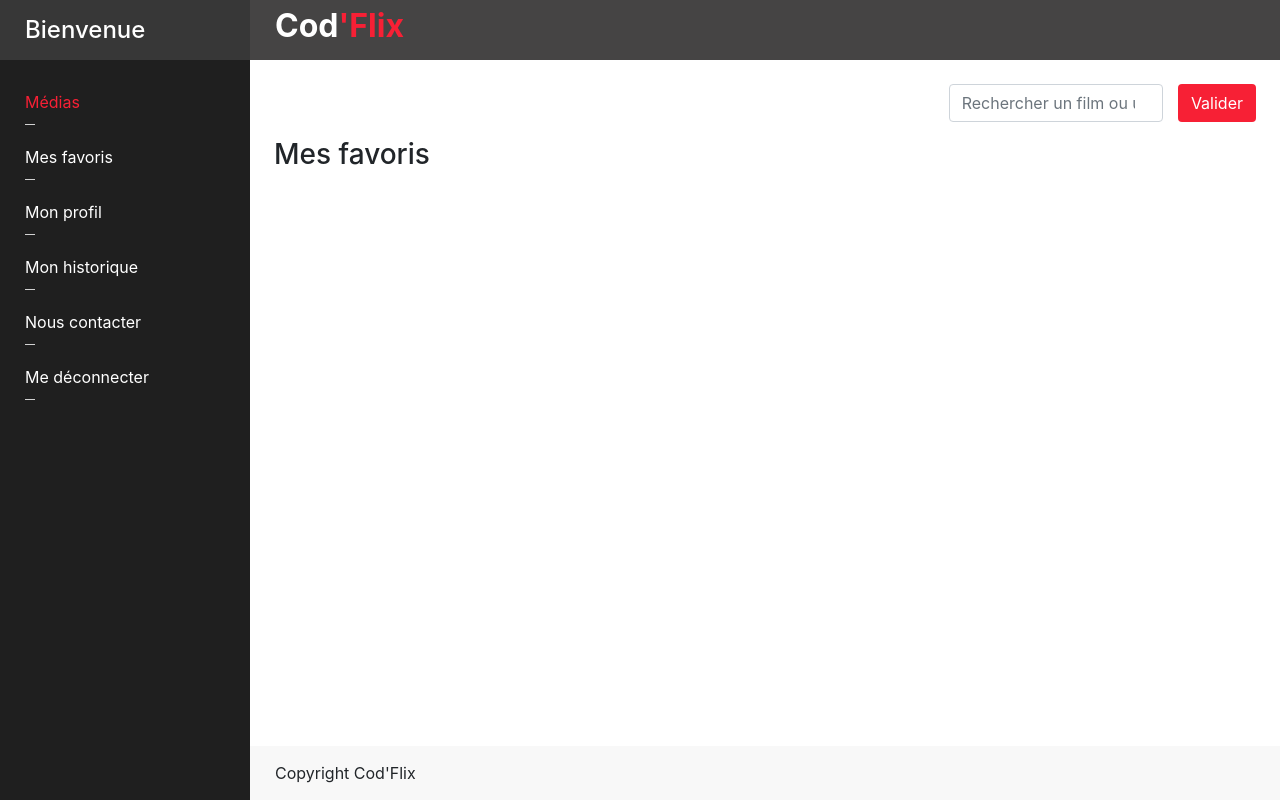
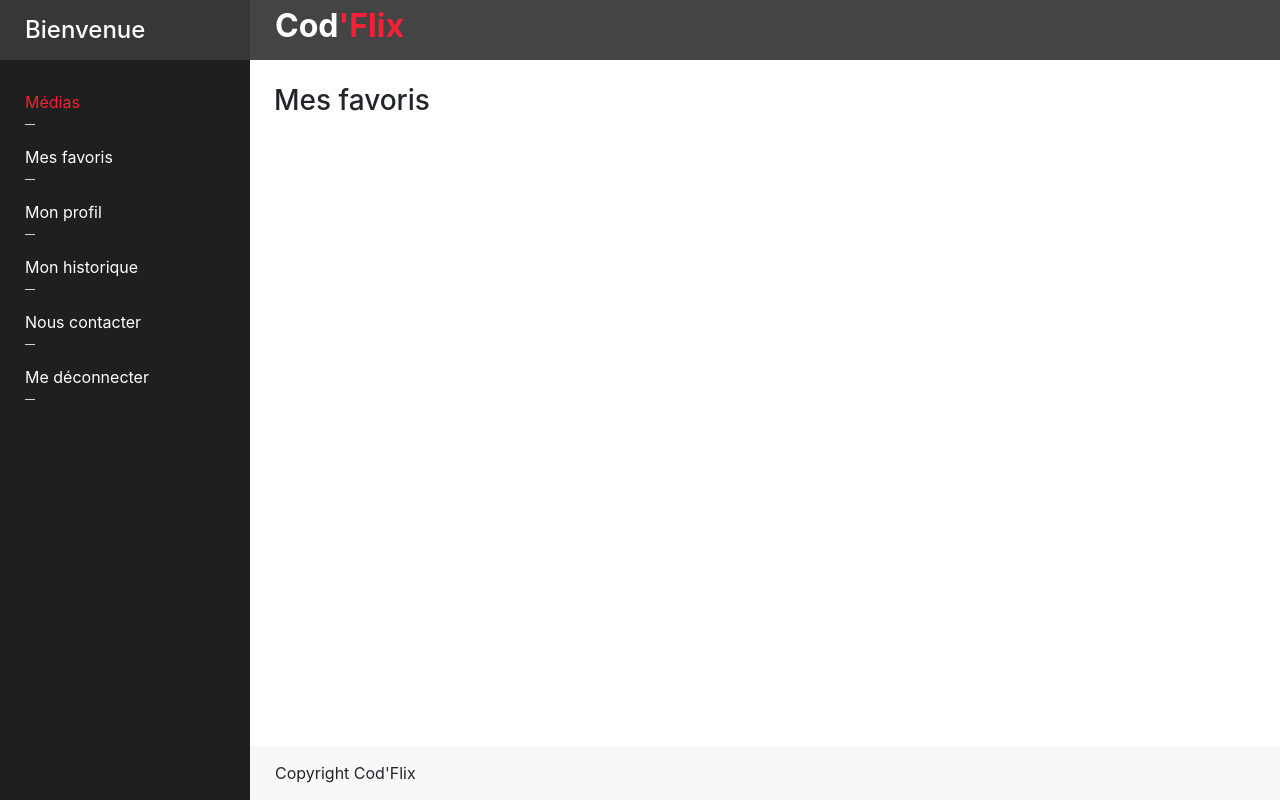
Before and after one commit to J4ckyLIM/Ec_code2020, a PHP site: page /view/favoriteMediaListView.php in a window 1280 px wide. Run offline with PHP 8.4, Linux system fonts and the light colour scheme; the template is opened without the code that fills it, so the values that code supplies are empty.

Commit message:
Feat: Remove search bar

```diff
--- a/view/favoriteMediaListView.php
+++ b/view/favoriteMediaListView.php
@@ -1,20 +1,4 @@
 <?php ob_start(); ?>
-
-<div class="row">
-    <div class="col-md-4 offset-md-8">
-        <form method="get">
-            <div class="form-group has-btn">
-                <input type="search" id="search" name="title" value="<?= $search; ?>" class="form-control"
-                       placeholder="Rechercher un film ou une série">
-
-                <button type="submit" class="btn btn-block bg-red">Valider</button>
-            </div>
-            <span class="error-msg">
-              <?= isset( $error_msg ) ? $error_msg : null; ?>
-            </span>
-        </form>
-    </div>
-</div>
 
 <h3>Mes favoris</h3>
 <div class="media-list" data="<?php $medias ?>">
```
